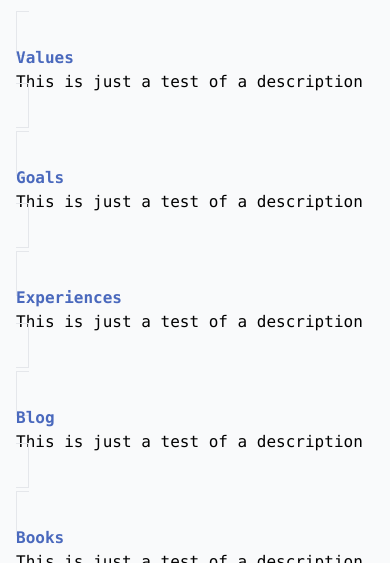
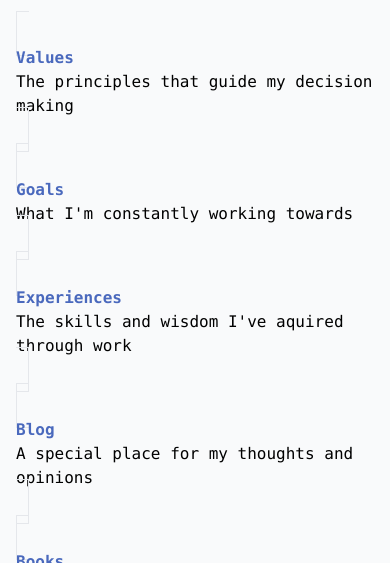
Before and after one commit to KnowIsPow/digital-garden, a Next.js app: page / in a window 390 px wide. Shown: the part 281-844 px from the top of the page. Built offline with nearby package versions, Linux system fonts and the light colour scheme; no server answers; what @tailwindcss/typography would draw is missing.

Commit message:
Whoops, happens. (forgot to remove placeholder text)

```diff
--- a/src/pages/index.jsx
+++ b/src/pages/index.jsx
@@ -20,19 +20,43 @@ export default function IndexPage() {
             description="Welcome to my digital garden 🌱 It's all about growing excitement, learning tech, and sharing the resources and lessons I've discovered along the way."
           />
         </div>
-        <section className="grid gap-6 py-6 lg:grid-cols-3">
+        <section className="grid gap-3 py-6 md:gap-6 lg:grid-cols-3">
           {[
-            { title: 'Values', href: '/about/#values' },
-            { title: 'Goals', href: '/about/#goals' },
-            { title: 'Experiences', href: '/credentials' },
-            { title: 'Blog', href: '/blog' },
-            { title: 'Books', href: '/resources' },
-            { title: 'Contact', href: '/contact' },
-          ].map(({ title, href }) => {
+            {
+              title: 'Values',
+              href: '/about/#values',
+              description: 'The principles that guide my decision making',
+            },
+            {
+              title: 'Goals',
+              href: '/about/#goals',
+              description: "What I'm constantly working towards",
+            },
+            {
+              title: 'Experiences',
+              href: '/credentials',
+              description: "The skills and wisdom I've aquired through work",
+            },
+            {
+              title: 'Blog',
+              href: '/blog',
+              description: 'A special place for my thoughts and opinions',
+            },
+            {
+              title: 'Books',
+              href: '/resources',
+              description: "The books I've read and rated for your enjoyment",
+            },
+            {
+              title: 'Contact',
+              href: '/contact',
+              description: "Share a story, an idea, or something you're proud of :)",
+            },
+          ].map(({ title, href, description }) => {
             return (
               <Link href={href} className="p-3 duration-300 border hover:border-primary">
                 <div className="font-semibold text-primary">{title}</div>
-                <p>This is just a test of a description</p>
+                <p>{description}</p>
               </Link>
             );
           })}
```
